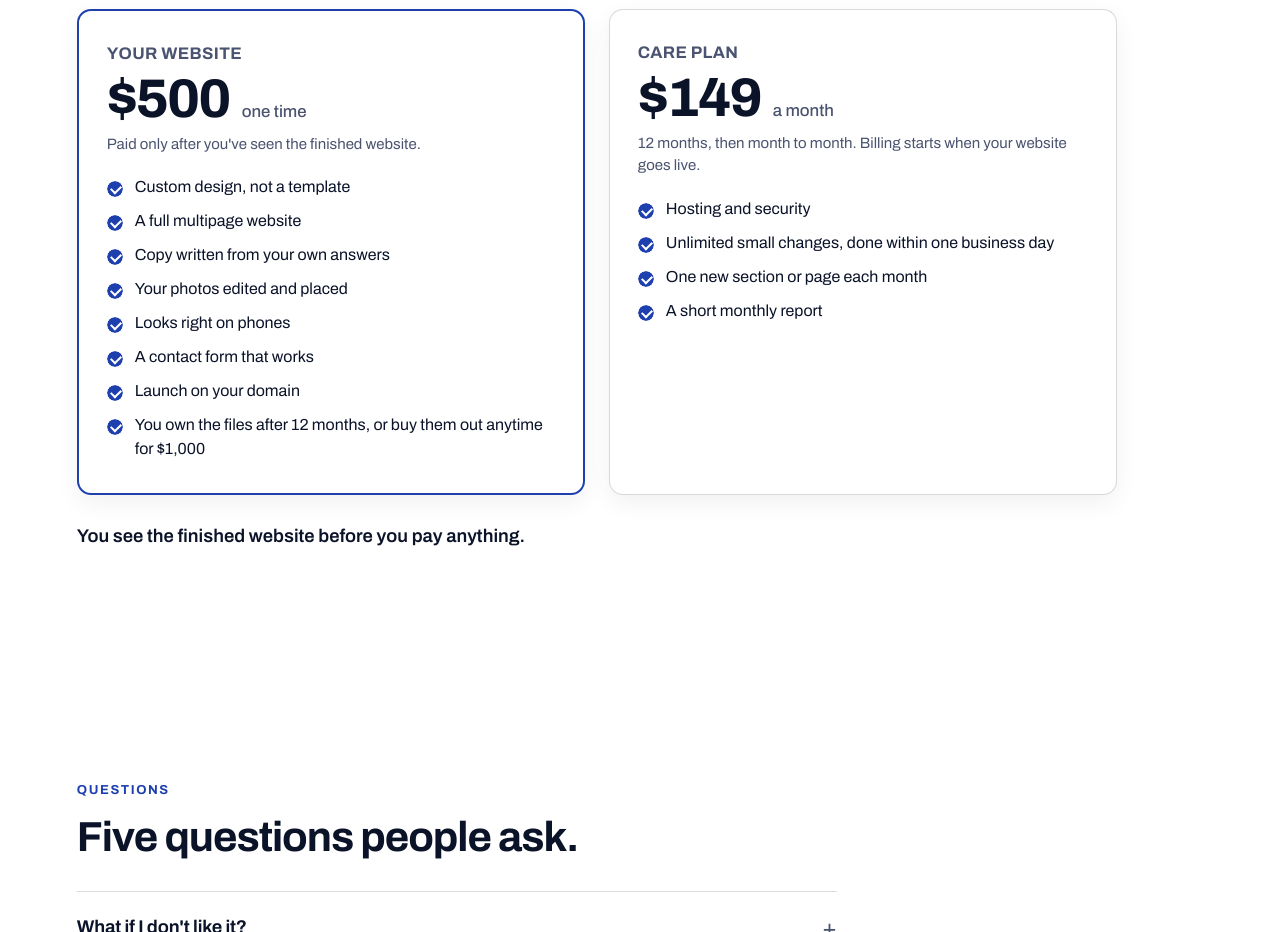
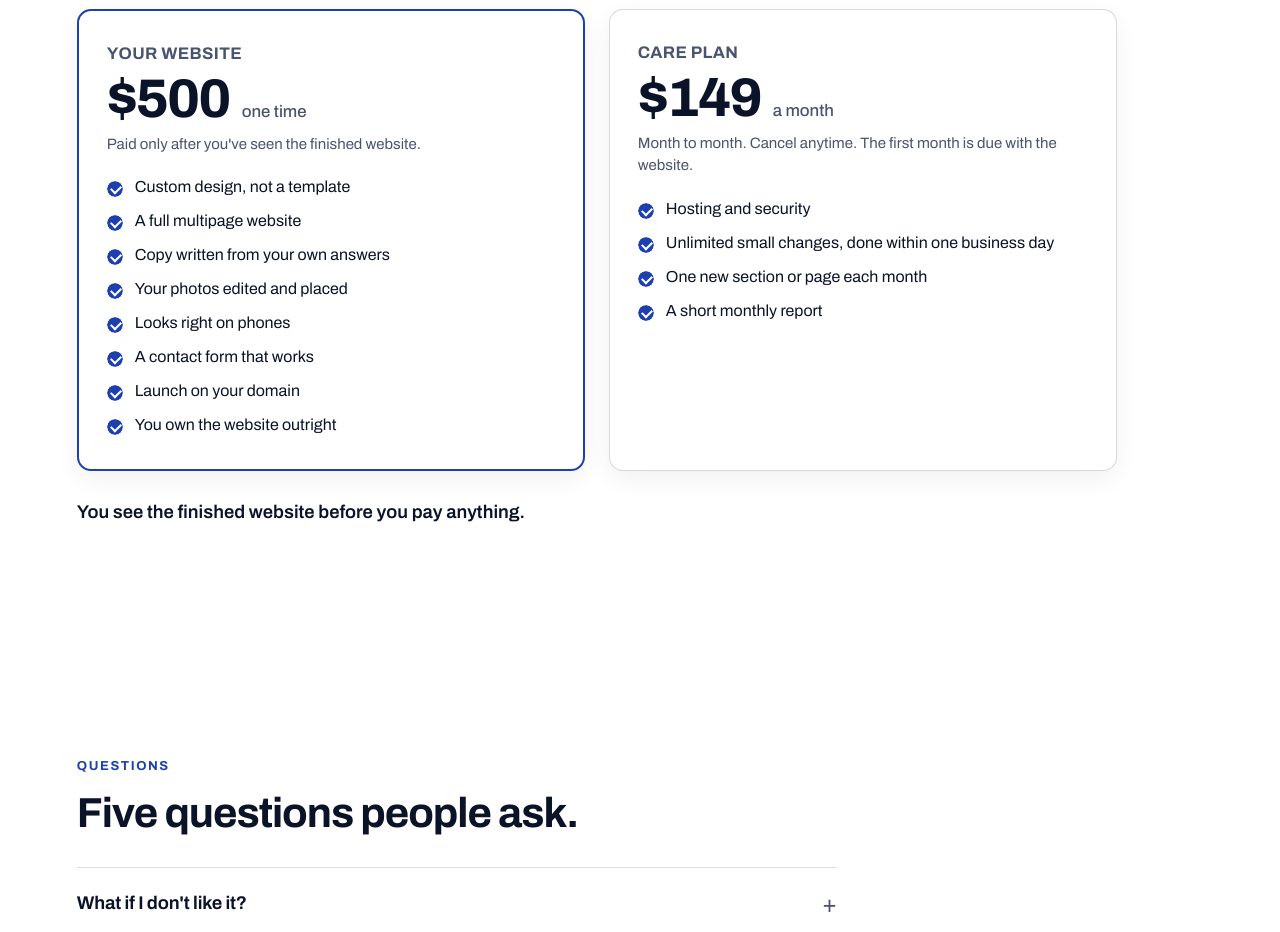
Before and after one commit to bduna/duna-landing, a plain HTML site: page index.html in a window 1280 px wide. Shown: the part 3080-4012 px from the top of the page. Drawn offline with Linux system fonts and the light colour scheme; animation ran at ten frames a second.

Commit message:
Pricing: own the website outright; care plan month to month, first month due with the website
Co-Authored-By: Claude Fable 5.1 <noreply@anthropic.com>

```diff
--- a/index.html
+++ b/index.html
@@ -515,13 +515,13 @@ fbq('track', 'PageView');
           <li>Looks right on phones</li>
           <li>A contact form that works</li>
           <li>Launch on your domain</li>
-          <li>You own the files after 12 months, or buy them out anytime for $1,000</li>
+          <li>You own the website outright</li>
         </ul>
       </div>
       <div class="plan">
         <h3>Care plan</h3>
         <p class="price"><strong>$149</strong><span>a month</span></p>
-        <p class="terms">12 months, then month to month. Billing starts when your website goes live.</p>
+        <p class="terms">Month to month. Cancel anytime. The first month is due with the website.</p>
         <ul>
           <li>Hosting and security</li>
           <li>Unlimited small changes, done within one business day</li>
@@ -553,7 +553,7 @@ fbq('track', 'PageView');
       </details>
       <details>
         <summary>Can I cancel the care plan?</summary>
-        <p class="a">After 12 months, anytime. Before that, you can buy out the files for $1,000 and take the website with you.</p>
+        <p class="a">Anytime. It's month to month, and the website is yours either way.</p>
       </details>
       <details>
         <summary>What happens after I text you?</summary>
```
